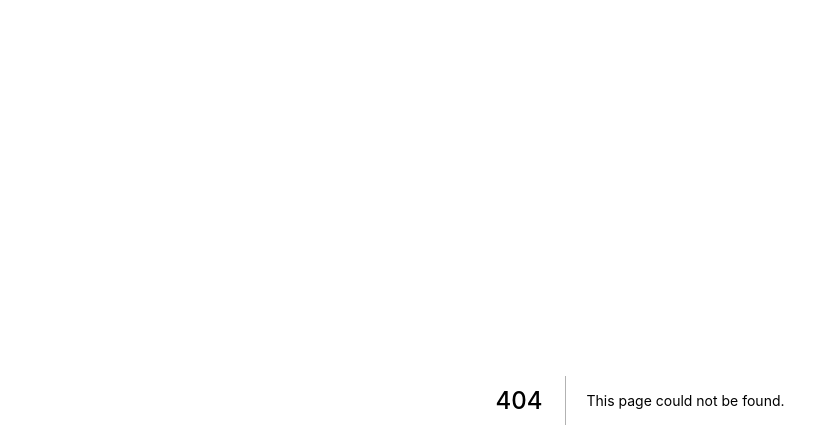
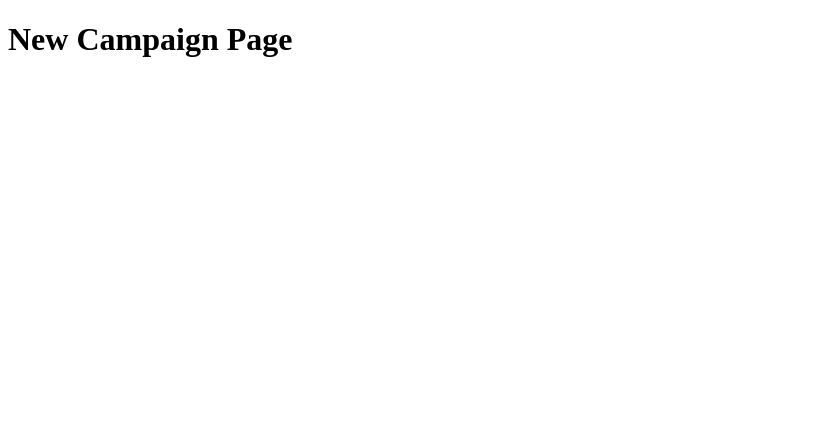
Before and after one commit to sdlfkorg/dapp-kickstart, a Next.js app: page /campaigns/new in a window 1280 px wide. Before the commit this address had no page. Shown: the top 448 px of the page, without its empty margins (0-839 px from the left). Built offline with nearby package versions, Linux system fonts and the light colour scheme.

Commit message:
pages: set campaigns route and add new page

```diff
--- /dev/null
+++ b/pages/campaigns/new.js
@@ -0,0 +1,10 @@
+import React, { Component } from 'react';
+
+
+class CampaignNew extends Component {
+	render(){
+		return <h1>New Campaign Page</h1>
+	}
+}
+
+export default CampaignNew;
```
